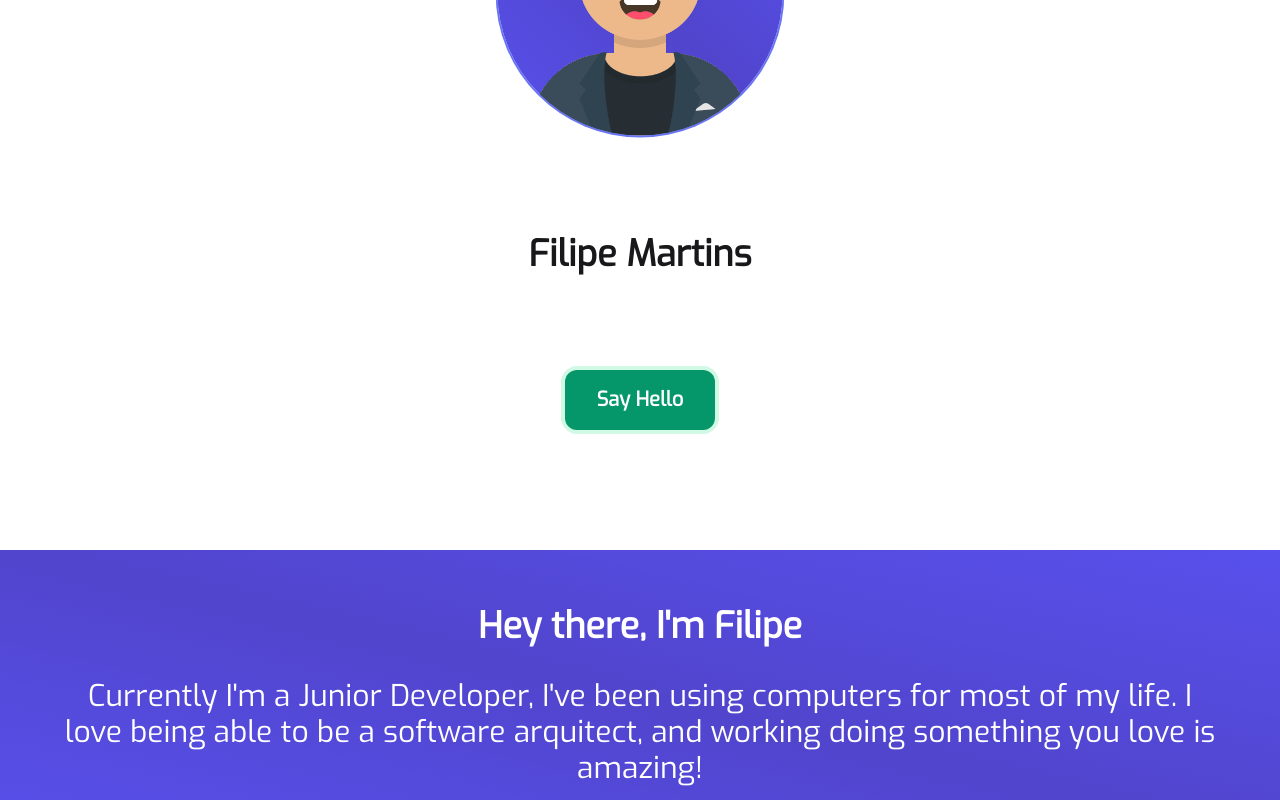
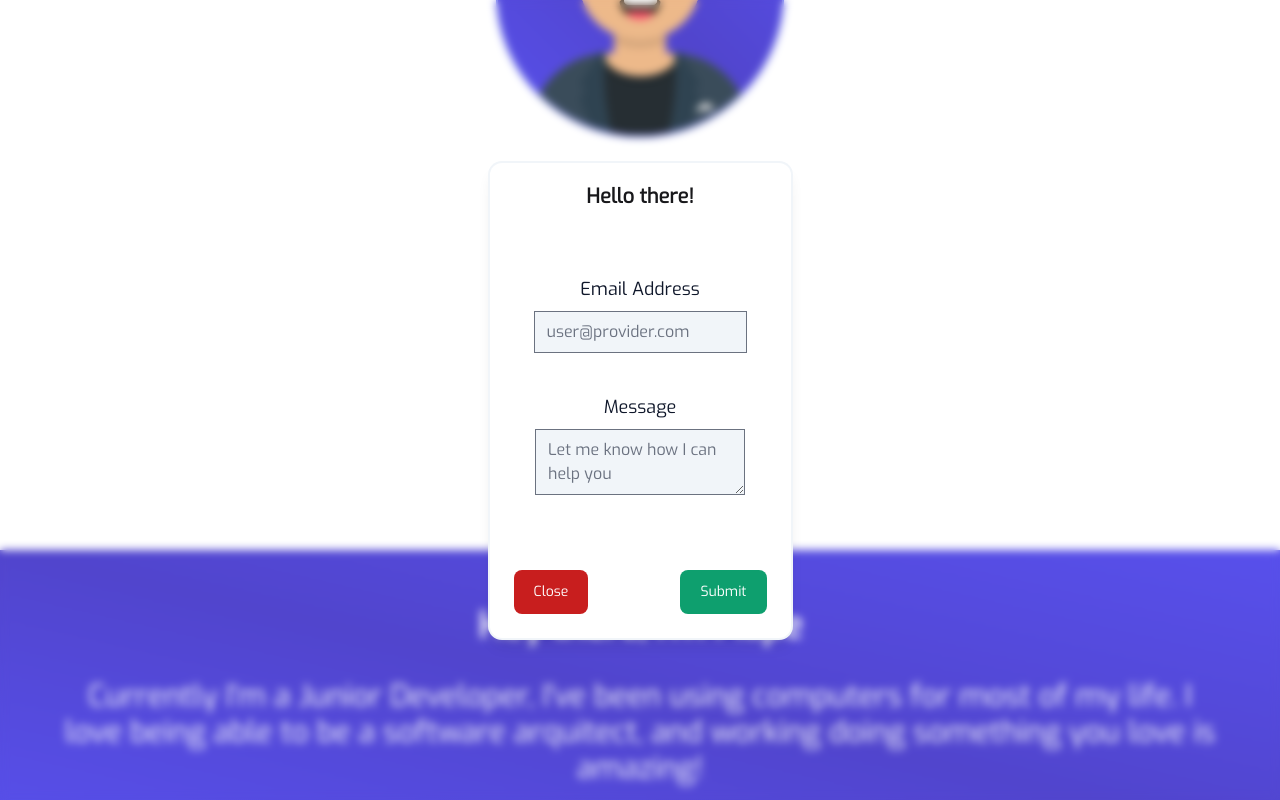
Before and after one commit to Filigs/next-portfolio, a Next.js app: page / in a window 1280 px wide. Both pictures are taken after a click on the button "Say Hello". Shown: the part 565-1365 px from the top of the page. Built offline with nearby package versions, Linux system fonts and the light colour scheme.

Commit message:
contact form added
needs alot of CSS work!

```diff
--- /dev/null
+++ b/components/Modal.js
@@ -0,0 +1,105 @@
+import React, { useState } from "react";
+
+import { useForm, ValidationError } from "@formspree/react";
+import { HiOutlineX } from "react-icons/hi";
+
+const Modal = () => {
+  const [showModal, setShowModal] = useState(false);
+  const [state, handleSubmit] = useForm("mvoypdar");
+
+  if (state.succeeded) {
+    return <p>Thanks for your submission!</p>;
+  }
+  return (
+    <>
+      <button
+        className="transition-all duration-150 inline-flex items-center py-4 px-8 text-xl lg:text-xl font-semibold text-center text-white bg-emerald-600 rounded-xl hover:bg-emerald-500 dark:bg-emerald-500 dark:hover:bg-emerald-600 focus:ring-emerald-100 focus:ring-4"
+        type="button"
+        onClick={() => setShowModal(true)}
+      >
+        Say Hello
+      </button>
+      {showModal ? (
+        <>
+          <div className="flex justify-center items-center overflow-x-auto overflow-y-auto fixed inset-0 z-50 outline-none focus:outline-none backdrop-blur-sm dark:backdrop-brightness-50">
+            <div className="relative w-auto my-6 mx-auto max-w-3xl">
+              <div className=" rounded-xl border-0 shadow-lg relative flex flex-col w-max bg-white dark:bg-slate-800 outline-2 focus:outline-none ring-2 ring-slate-100 dark:ring-slate-700">
+                {/* header */}
+                <div className="flex flex-col items-center justify-center p-5 gap-4">
+                  <div className="flex flex-row-reverse items-center">
+                    <p className="text-xl font-semibold">Hello there!</p>
+
+                    <p className="text-md font-normal text-slate-600 dark:text-slate-300"></p>
+                  </div>
+                </div>
+                {/* body */}
+                <div className="relative p-6 flex-auto">
+                  <form onSubmit={handleSubmit}>
+                    <div className="p-5">
+                      <label
+                        htmlFor="email"
+                        className="block mb-2 text-lg font-medium text-slate-900 dark:text-slate-300"
+                      >
+                        Email Address
+                      </label>
+                      <input
+                        id="email"
+                        type="email"
+                        name="email"
+                        placeholder="user@provider.com"
+                        className="bg-slate-100 dark:bg-slate-700"
+                      />
+                      <ValidationError
+                        prefix="Email"
+                        field="email"
+                        errors={state.errors}
+                      />
+                    </div>
+                    <div className="p-5">
+                      <label
+                        htmlFor="message"
+                        className="block mb-2 text-lg font-medium text-slate-900 dark:text-slate-300"
+                      >
+                        Message
+                      </label>
+                      <textarea
+                        id="message"
+                        name="message"
+                        placeholder="Let me know how I can help you"
+                        className="bg-slate-100 dark:bg-slate-700 caret-indigo-600 dark:caret-sky-500"
+                      />
+                      <ValidationError
+                        prefix="Message"
+                        field="message"
+                        errors={state.errors}
+                      />
+                    </div>
+                  </form>
+                </div>
+                {/* footer */}
+                <div className="flex items-center justify-between p-6">
+                  <button
+                    className="py-3 px-5 text-sm font-medium text-center text-white rounded-lg bg-red-700 sm:w-fit hover:bg-red-800 focus:ring-4 focus:outline-none focus:ring-red-300 dark:bg-red-600 dark:hover:bg-red-700 dark:focus:ring-red-800"
+                    type="button"
+                    onClick={() => setShowModal(false)}
+                  >
+                    Close
+                  </button>
+                  <button
+                    type="submit"
+                    disabled={state.submitting}
+                    className="py-3 px-5 text-sm font-medium text-center text-white rounded-lg bg-green-500 sm:w-fit hover:bg-green-600 focus:ring-4 focus:outline-none focus:ring-green-300 dark:bg-green-500 dark:hover:bg-green-600 dark:focus:ring-green-800"
+                  >
+                    Submit
+                  </button>
+                </div>
+              </div>
+            </div>
+          </div>
+        </>
+      ) : null}
+    </>
+  );
+};
+
+export default Modal;
--- a/components/contact-form.js
+++ /dev/null
@@ -1,98 +0,0 @@
-import { useForm, ValidationError } from "@formspree/react";
-import React from "react";
-
-function ContactForm() {
-  const [state, handleSubmit] = useForm("mvoypdar");
-
-  if (state.succeeded) {
-    return <p>Thanks for your submission!</p>;
-  }
-  return (
-    <div>
-      <button
-        className="transition-all duration-150 inline-flex items-center py-4 px-8 text-xl lg:text-xl font-semibold text-center text-white bg-emerald-600 rounded-xl hover:bg-emerald-500 dark:bg-emerald-500 dark:hover:bg-emerald-600 focus:ring-emerald-100 focus:ring-4"
-        type="button"
-        data-modal-toggle="contactForm"
-      >
-        {"Say Hello"}
-      </button>
-      <div
-        id="contactForm"
-        tabIndex="-1"
-        aria-hidden="true"
-        className="hidden overflow-y-auto overflow-x-hidden fixed top-0 right-0 left-0 z-50 w-full md:inset-0 h-modal md:h-full"
-      >
-        <div className="relative p-4 w-full max-w-2xl h-full md:h-auto">
-          <div className="relative bg-white rounded-lg shadow dark:bg-gray-700">
-            <div className="flex justify-between items-start p-4 rounded-t border-b dark:border-gray-600">
-              <h3 className="text-xl font-semibold text-gray-900 dark:text-white">
-                Terms of Service
-              </h3>
-              <button
-                type="button"
-                className="text-gray-400 bg-transparent hover:bg-gray-200 hover:text-gray-900 rounded-lg text-sm p-1.5 ml-auto inline-flex items-center dark:hover:bg-gray-600 dark:hover:text-white"
-                data-modal-toggle="defaultModal"
-              >
-                <svg
-                  aria-hidden="true"
-                  className="w-5 h-5"
-                  fill="currentColor"
-                  viewBox="0 0 20 20"
-                  xmlns="http://www.w3.org/2000/svg"
-                >
-                  <path
-                    fillRule="evenodd"
-                    d="M4.293 4.293a1 1 0 011.414 0L10 8.586l4.293-4.293a1 1 0 111.414 1.414L11.414 10l4.293 4.293a1 1 0 01-1.414 1.414L10 11.414l-4.293 4.293a1 1 0 01-1.414-1.414L8.586 10 4.293 5.707a1 1 0 010-1.414z"
-                    clipRule="evenodd"
-                  ></path>
-                </svg>
-                <span className="sr-only">Close modal</span>
-              </button>
-            </div>
-            {/* modal body */}
-            <form onSubmit={handleSubmit}>
-              <label htmlFor="email">Email Address</label>
-              <input id="email" type="email" name="email" />
-              <ValidationError
-                prefix="Email"
-                field="email"
-                errors={state.errors}
-              />
-              <textarea id="message" name="message" />
-              <ValidationError
-                prefix="Message"
-                field="message"
-                errors={state.errors}
-              />
-              <button type="submit" disabled={state.submitting}>
-                Submit
-              </button>
-            </form>
-            {/* modal footer */}
-
-            <div className="flex items-center p-6 space-x-2 rounded-b border-t border-gray-200 dark:border-gray-600">
-              <button
-                data-modal-toggle="defaultModal"
-                type="button"
-                className="text-white bg-blue-700 hover:bg-blue-800 focus:ring-4 focus:outline-none focus:ring-blue-300 font-medium rounded-lg text-sm px-5 py-2.5 text-center dark:bg-blue-600 dark:hover:bg-blue-700 dark:focus:ring-blue-800"
-              >
-                I accept
-              </button>
-              <button
-                data-modal-toggle="defaultModal"
-                type="button"
-                className="text-gray-500 bg-white hover:bg-gray-100 focus:ring-4 focus:outline-none focus:ring-blue-300 rounded-lg border border-gray-200 text-sm font-medium px-5 py-2.5 hover:text-gray-900 focus:z-10 dark:bg-gray-700 dark:text-gray-300 dark:border-gray-500 dark:hover:text-white dark:hover:bg-gray-600 dark:focus:ring-gray-600"
-              >
-                Decline
-              </button>
-            </div>
-          </div>
-        </div>
-      </div>
-    </div>
-  );
-}
-function App() {
-  return <ContactForm />;
-}
-export default App;
--- a/components/hero.js
+++ b/components/hero.js
@@ -1,6 +1,7 @@
 import Image from "next/image";
 import myPicture from "/public/avatar.png";
-import ContactForm from "../components/contact-form";
+
+import Modal from "../components/Modal";
 
 export default function Hero() {
   const biography = {
@@ -51,7 +52,7 @@ export default function Hero() {
                   </p>
                 </section>
                 <section>
-                  <ContactForm />
+                  <Modal />
                 </section>
               </div>
             </div>
--- a/pages/_document.js
+++ b/pages/_document.js
@@ -3,6 +3,10 @@ import React from "react";
 import Script from "next/script";
 
 class myDocument extends Document {
+  static async getInitialProps(ctx) {
+    const initialProps = await Document.getInitialProps(ctx);
+    return { ...initialProps };
+  }
   render() {
     return (
       <Html lang="en">
@@ -16,6 +20,7 @@ class myDocument extends Document {
           <Script src="..\node_modules\flowbite\dist\flowbite.js" />
         </Head>
         <body className="text-zinc-900 bg-white dark:bg-slate-900 dark:text-white transition-colors duration-300 antialiased">
+          <div id="modal-root"></div>
           <Main />
           <NextScript />
         </body>
```
Also changed, not shown: 1 other file (tests, documents, lock files or other folders).
